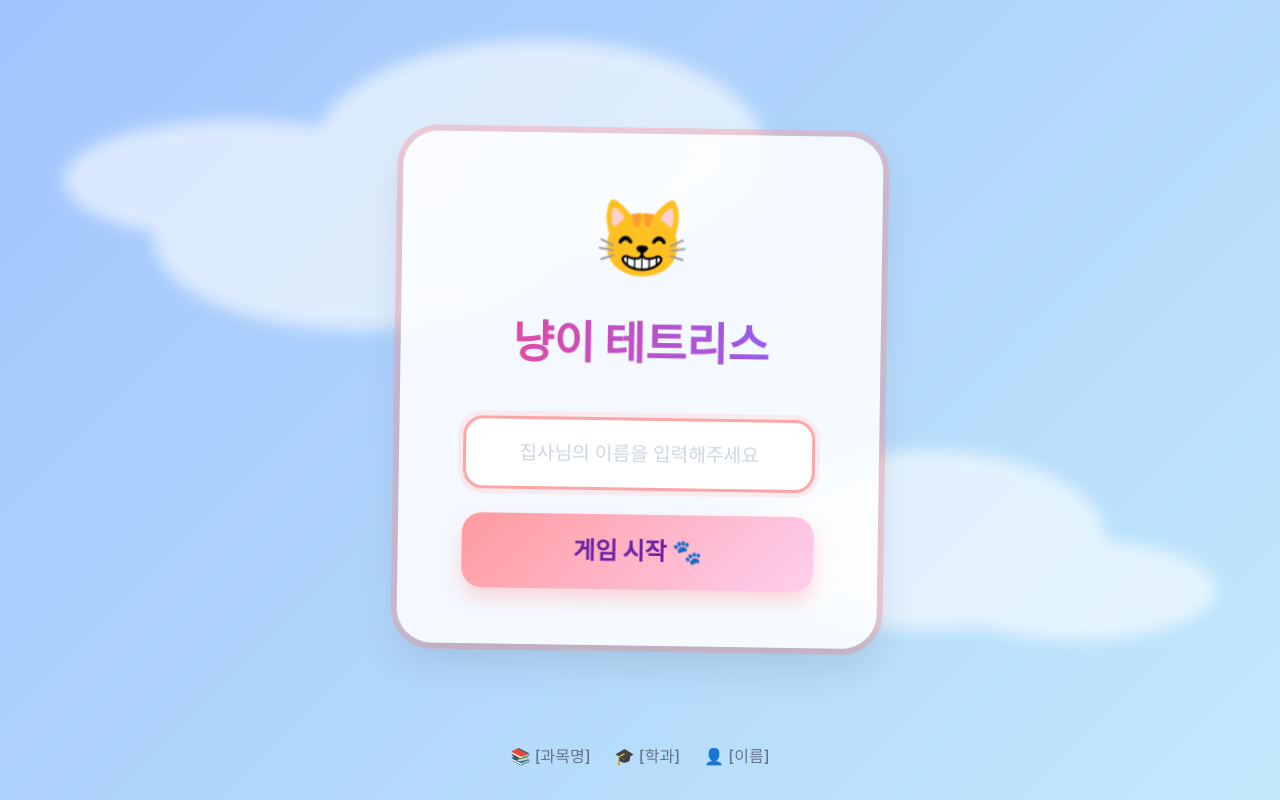
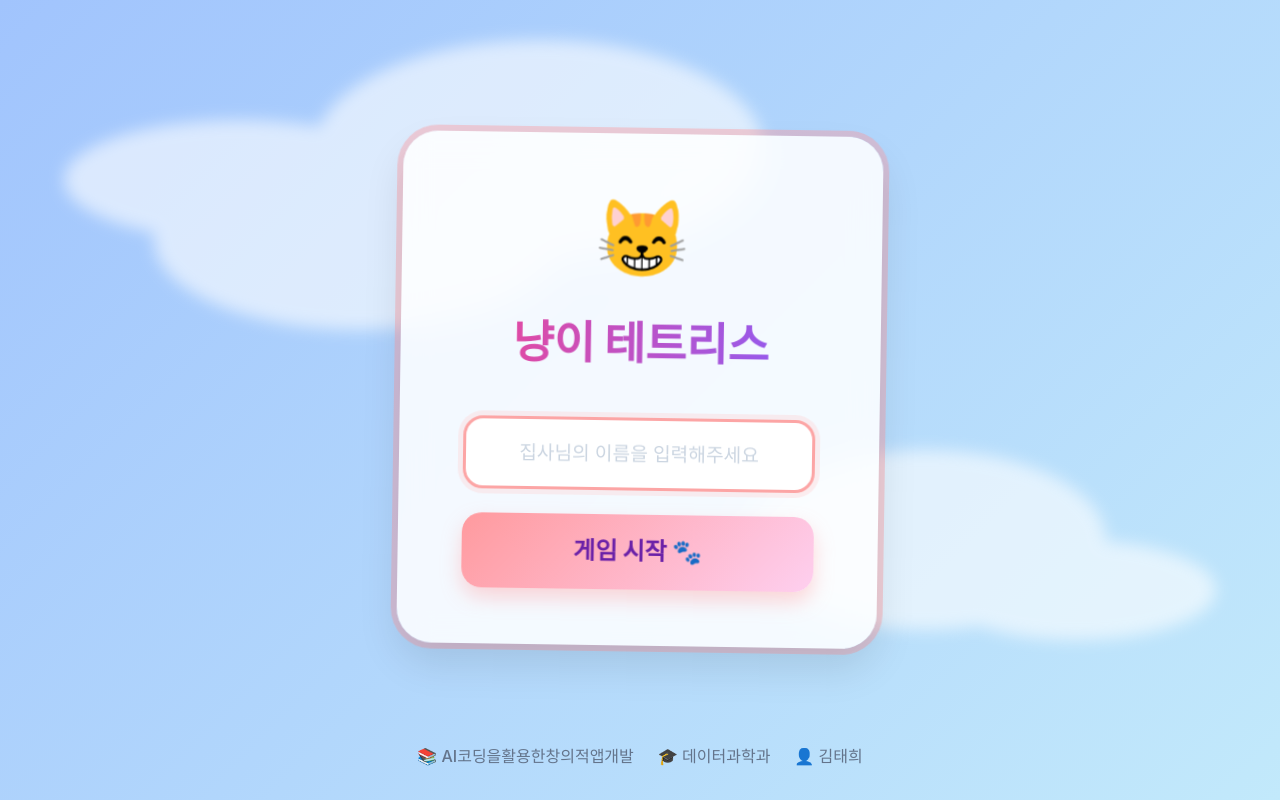
Before and after one commit to gamteaha/tetris, a Next.js app: page / in a window 1280 px wide. Built offline with nearby package versions, Linux system fonts and the light colour scheme.

Commit message:
docs: update student information in start screen footer

```diff
--- a/app/page.tsx
+++ b/app/page.tsx
@@ -44,9 +44,9 @@ export default function StartScreen() {
       </div>
 
       <footer className={styles.footer}>
-        <span>📚 [과목명]</span>
-        <span>🎓 [학과]</span>
-        <span>👤 [이름]</span>
+        <span>📚 AI코딩을활용한창의적앱개발</span>
+        <span>🎓 데이터과학과</span>
+        <span>👤 김태희</span>
       </footer>
     </main>
   );
```
